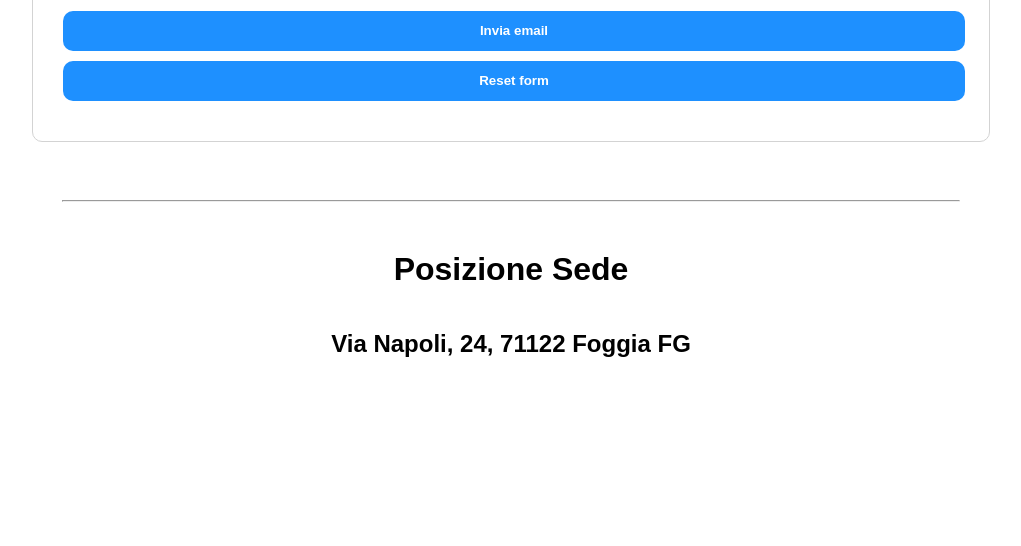
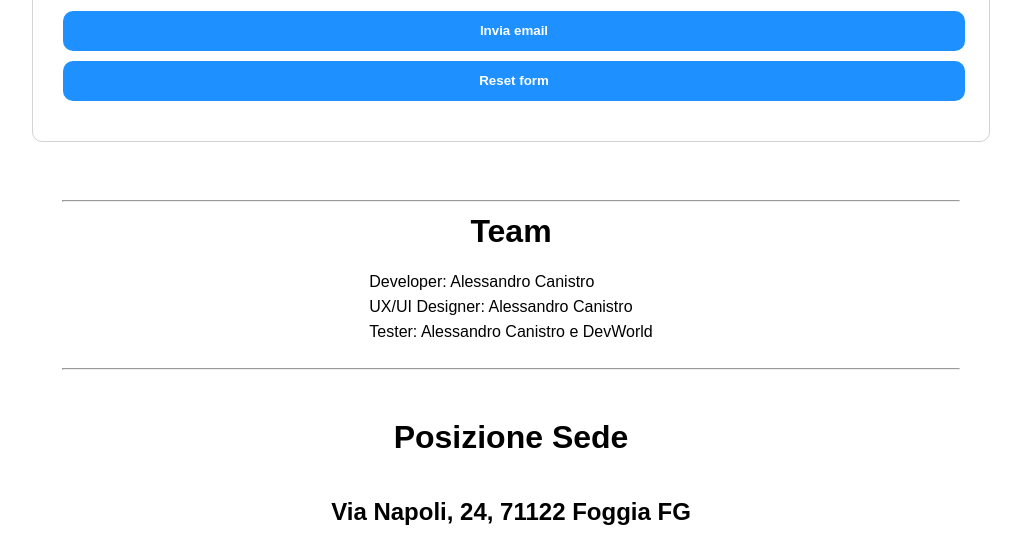
Before and after one commit to darkjoker1021/pickspetwebsite, a PHP site: page /pages/contact.html in a window 1280 px wide. Shown: the part 943-1489 px from the top of the page, without its empty margins (129-1150 px from the left). Run offline with PHP 8.4, Linux system fonts and the light colour scheme; some libraries are stand-ins or nearby versions.

Commit message:
Add team

```diff
--- a/pages/contact.html
+++ b/pages/contact.html
@@ -59,6 +59,19 @@
 
 		<hr width="70%">
 
+		<div class="team">
+			<h1>Team</h1>
+
+			<p>
+				Developer: Alessandro Canistro <br>
+				UX/UI Designer: Alessandro Canistro <br>
+				Tester: Alessandro Canistro e DevWorld
+			</p>
+		</div>
+
+
+		<hr width="70%">
+
 		<div class="space20"></div>
 
 
--- a/style/form_style.css
+++ b/style/form_style.css
@@ -101,6 +101,18 @@ input[type=file]::file-selector-button {
 	transition: all .2s ease;
 }
 
+.team {
+	display: flex;
+	flex-direction: column;
+	align-items: center;
+	text-align: start;
+	line-height: 25px;
+}
+
+.team>h1{
+	line-height: 0;
+}
+
 .maps {
 	display: flex;
 	flex-direction: column;
```
